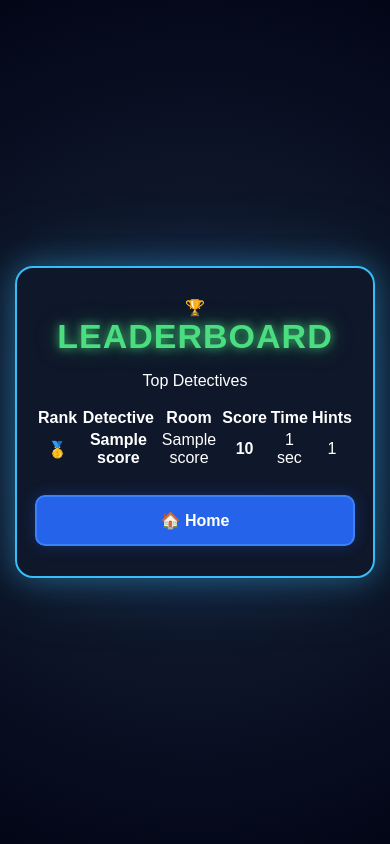
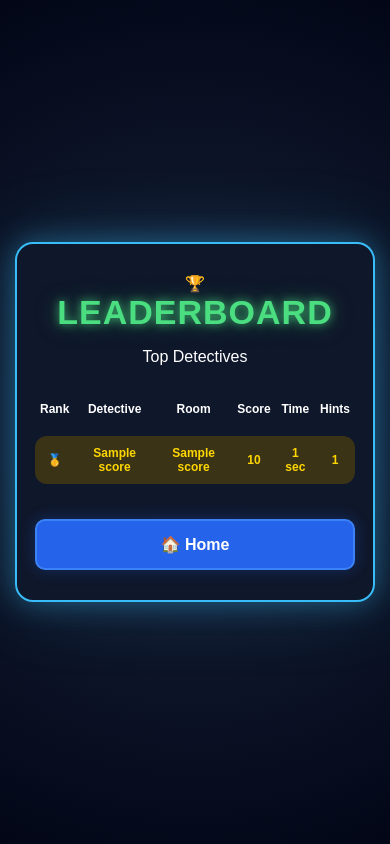
Before and after one commit to madhuri-027/Digital-Mystery-Room, a Flask app: page /leaderboard in a window 390 px wide. Run offline with Flask 3, Linux system fonts and the light colour scheme; tables that the repository leaves empty hold one stand-in row (values such as "Sample post").

```diff
--- a/static/css/style.css
+++ b/static/css/style.css
@@ -2540,3 +2540,116 @@ body.dark-mode {
 
     user-select: none;
 }
+/* =====================================================
+   LEADERBOARD BOX
+===================================================== */
+
+.leaderboard-container {
+    width: min(900px, 92%);
+    margin: 40px auto;
+    padding: 35px;
+    border: 2px solid #00d9ff;
+    border-radius: 25px;
+    background: rgba(10, 20, 45, 0.92);
+    box-shadow:
+        0 0 20px rgba(0, 217, 255, 0.25),
+        inset 0 0 30px rgba(0, 217, 255, 0.05);
+    backdrop-filter: blur(12px);
+}
+
+.leaderboard-container h1 {
+    text-align: center;
+    margin-bottom: 8px;
+    font-size: 42px;
+    color: #4df27c;
+    text-shadow: 0 0 15px rgba(77, 242, 124, 0.6);
+}
+
+.leaderboard-subtitle {
+    text-align: center;
+    color: #ffffff;
+    font-size: 17px;
+    margin-bottom: 30px;
+}
+
+.leaderboard-table {
+    width: 100%;
+    border-collapse: separate;
+    border-spacing: 0 10px;
+}
+
+.leaderboard-table th {
+    color: #ffffff;
+    font-size: 16px;
+    padding: 12px;
+    text-align: center;
+}
+
+.leaderboard-table td {
+    background: rgba(25, 40, 75, 0.9);
+    color: #ffffff;
+    padding: 15px 12px;
+    text-align: center;
+    font-size: 16px;
+}
+
+.leaderboard-table tr td:first-child {
+    border-radius: 12px 0 0 12px;
+}
+
+.leaderboard-table tr td:last-child {
+    border-radius: 0 12px 12px 0;
+}
+
+.leaderboard-table tbody tr:hover td {
+    background: rgba(45, 65, 110, 0.95);
+    transform: scale(1.01);
+}
+
+.leaderboard-table tbody tr:first-child td {
+    color: #ffd700;
+    background: rgba(65, 55, 20, 0.9);
+    font-weight: bold;
+}
+
+.leaderboard-home {
+    display: block;
+    width: fit-content;
+    margin: 30px auto 0;
+    padding: 14px 35px;
+    border-radius: 12px;
+    background: #2867e8;
+    color: #ffffff;
+    text-decoration: none;
+    font-size: 17px;
+    font-weight: bold;
+    transition: 0.2s;
+}
+
+.leaderboard-home:hover {
+    transform: translateY(-2px);
+    box-shadow: 0 0 18px rgba(40, 103, 232, 0.6);
+}
+
+@media (max-width: 600px) {
+
+    .leaderboard-container {
+        padding: 20px 12px;
+        margin: 20px auto;
+    }
+
+    .leaderboard-container h1 {
+        font-size: 30px;
+    }
+
+    .leaderboard-table th,
+    .leaderboard-table td {
+        padding: 10px 5px;
+        font-size: 12px;
+    }
+
+    .leaderboard-home {
+        padding: 12px 25px;
+        font-size: 15px;
+    }
+}
```
